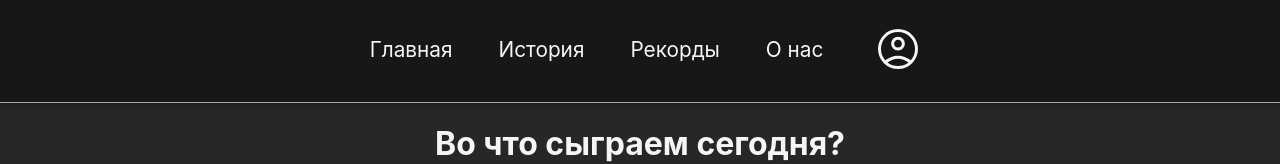
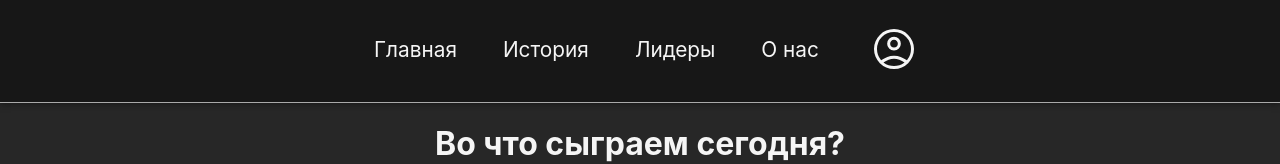
Before and after one commit to CompleXss/WebBoardGames, a React (Create React App) app in the folder reactapp/: page / in a window 1280 px wide. Shown: the top 164 px of the page. Built offline with nearby package versions, Linux system fonts and the light colour scheme; a web font is replaced by a local one; what @microsoft/signalr would draw is missing.

Commit message:
rename page

```diff
--- a/reactapp/src/components/NavPanel/navPanel.tsx
+++ b/reactapp/src/components/NavPanel/navPanel.tsx
@@ -9,7 +9,7 @@ export default function NavPanel() {
         <nav id='nav'>
             <NavLink to={'/'} onClick={hideBurger}> Главная </NavLink>
             <NavLink to={'/history'} onClick={hideBurger}> История </NavLink>
-            <NavLink to={'/leaderboard'} onClick={hideBurger}> Рекорды </NavLink>
+            <NavLink to={'/leaderboard'} onClick={hideBurger}> Лидеры </NavLink>
             <NavLink to={'/about'} onClick={hideBurger}> О нас </NavLink>
             <NavLink to={'/profile'}>
                 <AccountIcon className='accountIcon' />
```
